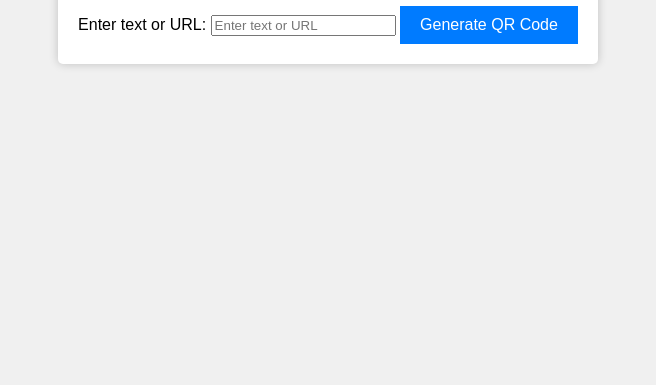
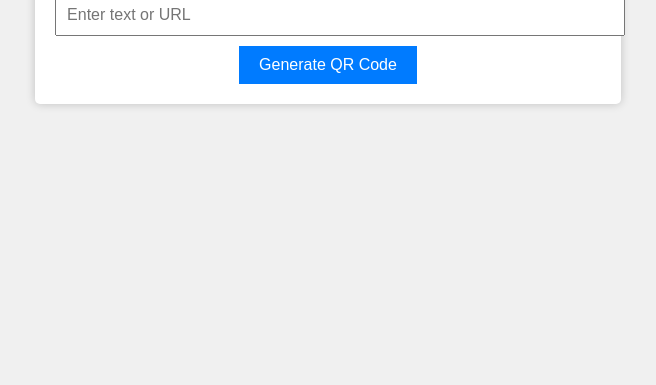
Before and after one commit to rlazic/qr_code_generator, a plain HTML site: page index.html in a window 1280 px wide. Shown: the part 415-800 px from the top of the page, without its empty margins (312-968 px from the left). Drawn offline with Linux system fonts and the light colour scheme.

Commit message:
Update styles.css

```diff
--- a/styles.css
+++ b/styles.css
@@ -17,6 +17,13 @@ body {
     box-shadow: 0 0 10px rgba(0, 0, 0, 0.2);
 }
 
+input[type="text"]{
+    width: 100%;
+    padding: 10px;
+    margin: 10px 0;
+    font-size: 16px;
+}
+
 
 button {
     background-color: #007bff;
```
